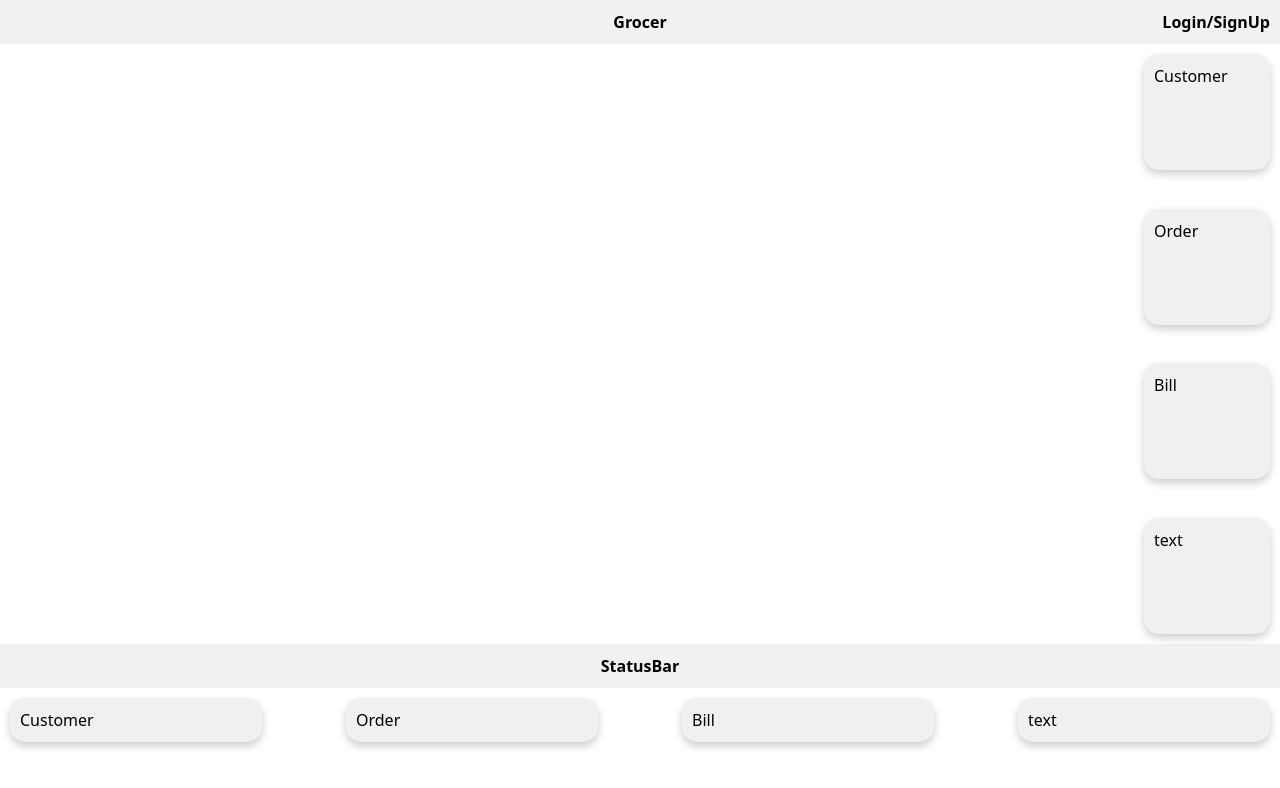
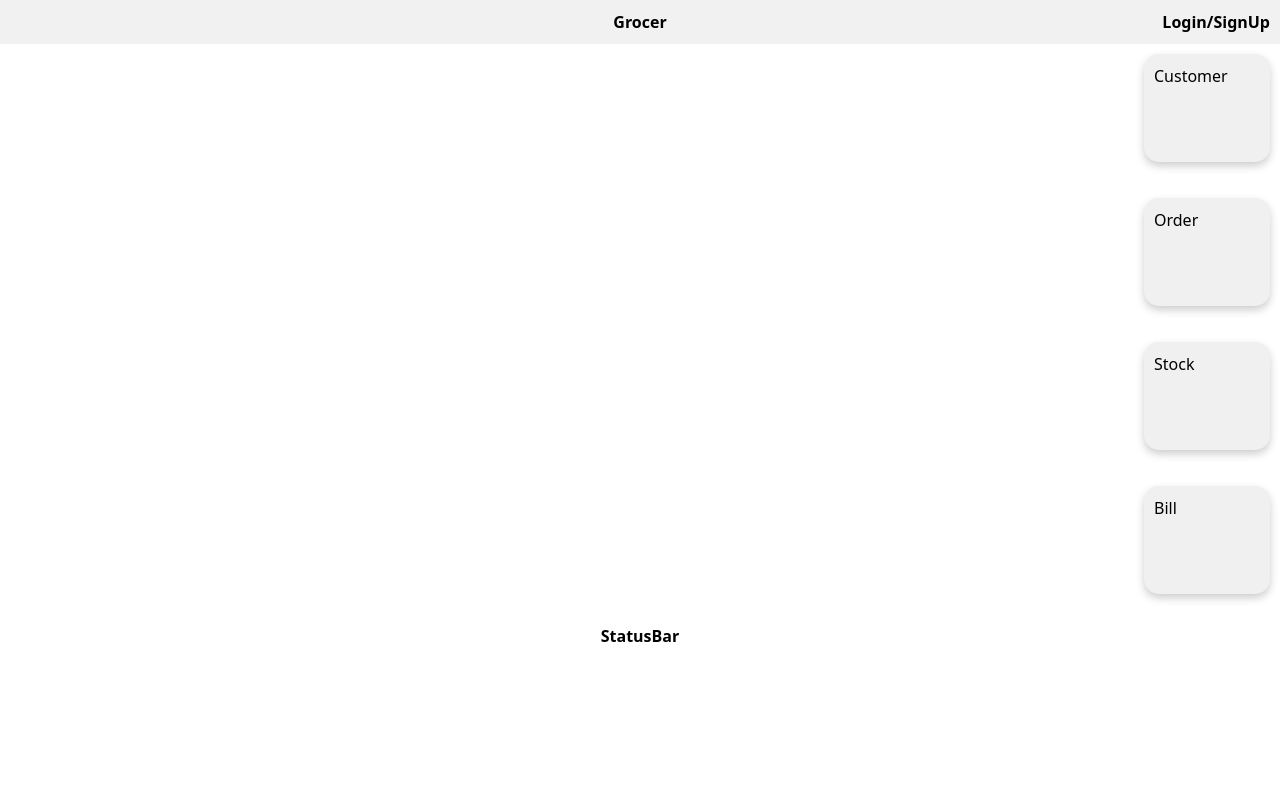
Before and after one commit to ArpitDCE/frontend, a React (Create React App) app: page / in a window 1280 px wide. Shown: the top 788 px of the page. Built offline with nearby package versions, Linux system fonts and the light colour scheme.

Commit message:
second commmit

```diff
--- a/src/App.js
+++ b/src/App.js
@@ -1,16 +1,16 @@
-import React from 'react';
+import React, { useState } from 'react';
 import GeneralButton from './components/generalButtons/GeneralButton';
 import SpecificButton from './components/specificButton/SpecificButton';
 import Header from './components/header/Header';
 import StatusBar from './components/statusbar/StatusBar';
 function App() {
+  const [SB,setSB]=useState("")
+  const [customer,setCustomer]=useState([])
   const buttonG = [];
-  const buttonS = [];
-  const button = ['Customer', 'Order', 'Bill', 'text'];
+  const button = ['Customer', 'Order', 'Stock', 'Bill',''];
 
   for (let i = 0; i < 4; i++) {
-    buttonG.push(<GeneralButton key={i} text={button[i]}/>);
-    buttonS.push(<SpecificButton key={i} text={button[i]}/>);
+    buttonG.push(<GeneralButton key={i} statusBar={setSB} custom={setCustomer} text={button[i]}/>);
   }
 
   return (
@@ -19,9 +19,11 @@ function App() {
     <div style={styles.container}>
       {buttonG}
     </div>
-    <StatusBar />
+    <div style={styles.sbcontainer}>
+    <StatusBar text={SB}/>
+    </div>
     <div style={styles.container2}>
-      {buttonS}
+    <SpecificButton customer={customer}/>
     </div>
     </>
   );
@@ -30,19 +32,29 @@ function App() {
 const styles = {
   container: {
     display: 'flex',
+    flex: 1,
     flexDirection: 'column',
     justifyContent: 'space-between',
     alignItems: 'flex-end',
-    height: '75vh',
+    height: '70vh',
     padding: '10px',
     paddingBottom: '10px',
   },
   container2: {
     display: 'flex',
+    flex: 0.2,
     justifyContent: 'space-between',
     alignItems: 'center',
     width: '100%',
+    height: '10vh',
     padding: '10px',
+  },
+  sbcontainer:{
+    display: 'flex',
+    justifyContent: 'center',
+    alignItems: 'center',
+    padding: "10px",
+    paddingBottom:"15px"
   }
 };
 
--- a/src/components/generalButtons/GeneralButton.jsx
+++ b/src/components/generalButtons/GeneralButton.jsx
@@ -1,9 +1,11 @@
 import React from "react";
 
 
-const GeneralButton = ({text}) => {
+const GeneralButton = ({text,statusBar,custom}) => {
+  const button = ['a', 'b', 'c', 'd','']
+  const cust=(text==="Customer"?['Add','Search','Update','Deactivate','']:text==="Order"?button:text==="Stock"?button:text==="Bill"?button:[])
   return (
-    <div style={styles.floatingDiv}>
+    <div style={styles.floatingDiv} onClick={()=>{statusBar(text);custom(cust)}}>
       {text}
     </div>
   );
--- a/src/components/specificButton/SpecificButton.jsx
+++ b/src/components/specificButton/SpecificButton.jsx
@@ -1,18 +1,29 @@
 import React from "react";
 
+const SpecificButton = ({ customer}) => {
+  const buttonS = [];
 
-const SpecificButton = ({text}) => {
+  const numberOfButtons = Math.min(customer.length, 5);
+
+  for (let i = 0; i < numberOfButtons; i++) {
+    buttonS.push(
+      <div key={i} style={styles.floatingDiv}>
+        {customer[i]}
+      </div>
+    );
+  }
+
   return (
-    <div style={styles.floatingDiv}>
-      {text}
-    </div>
+    <>
+      {buttonS}
+    </>
   );
 };
 
 const styles = {
   floatingDiv: {
-    width: "20%",
-    height: "20%",
+    width: "10vw",
+    height: "15vh",
     backgroundColor: "#f0f0f0",
     borderRadius: "15px",
     boxShadow: "0 4px 8px rgba(0, 0, 0, 0.2)",
@@ -20,4 +31,4 @@ const styles = {
   },
 };
 
-export default SpecificButton;;
+export default SpecificButton;
--- a/src/components/statusbar/StatusBar.jsx
+++ b/src/components/statusbar/StatusBar.jsx
@@ -1,19 +1,16 @@
 import React from 'react';
 
-const StatusBar = () => {
+const StatusBar = ({text}) => {
   return (
     <>
-      <div style={styles.statusbar}>StatusBar</div>
+      <div style={styles.statusbar}>{text?text:"StatusBar"}</div>
     </>
   );
 };
 
 const styles = {
   statusbar: {
-    display: 'flex',
-    justifyContent: 'center',
-    alignItems: 'center',
-    backgroundColor: "#f1f1f1",
+    //backgroundColor: "#f1f1f1",
     padding: "10px",
     fontWeight: "bold",
   },
```
